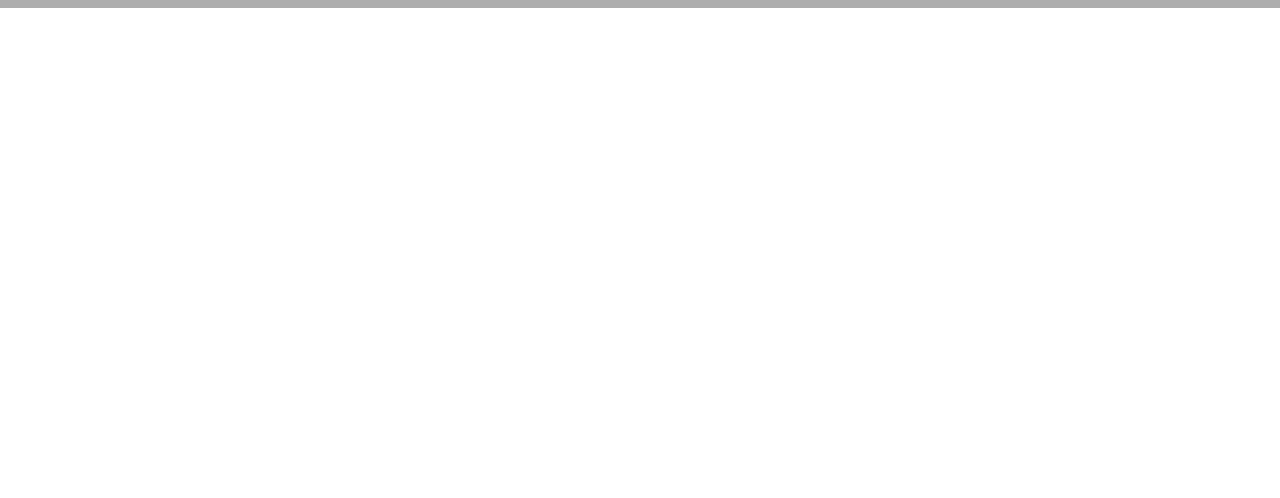
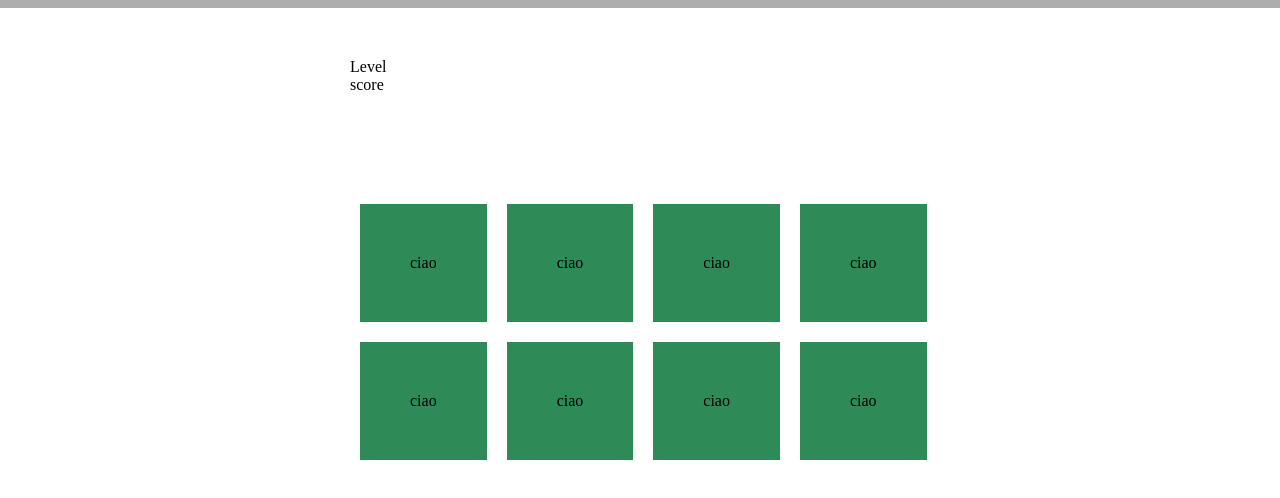
Before and after one commit to RiccardoBurderiAG/memory_mario, a plain HTML site: page game.html in a window 1280 px wide. Shown: the part 52-550 px from the top of the page. Drawn offline with Linux system fonts and the light colour scheme.

Commit message:
Init Game page structure

```diff
--- /dev/null
+++ b/game.css
@@ -0,0 +1,14 @@
+/* Game Section */
+.cardGame{
+    display: grid;
+    grid-template-columns: auto auto auto auto;
+    justify-content: space-around;
+    margin-top: 100px;
+}
+
+.card{
+    background-color: seagreen;
+    max-width: 200px; /* dipende dalle dimesioni del contenuto */
+    margin:10px;
+    padding: 50px;
+}
--- a/game.html
+++ b/game.html
@@ -3,7 +3,9 @@
 <head>
     <meta charset="UTF-8">
     <meta name="viewport" content="width=device-width, initial-scale=1.0">
+    <link rel="stylesheet" href="game.css">
     <link rel="stylesheet" href="index.css">
+
     <script src="game.js"></script>
     <title>Game Page</title>
 </head>
@@ -11,5 +13,23 @@
     <div class="navbar">
         <img id="logo" src="https://upload.wikimedia.org/wikipedia/commons/7/70/Gulf_logo.png" alt="">
     </div>
+    <div class="container">
+        <div class="title">
+            <div>Level</div>
+            <div>score</div>
+        </div>
+        <!-- Game Section -->
+        <!-- the number of card depends on localStorage -->
+        <div class="cardGame">
+            <div class="card">ciao</div>
+            <div class="card">ciao</div>
+            <div class="card">ciao</div>
+            <div class="card">ciao</div>
+            <div class="card">ciao</div>
+            <div class="card">ciao</div>
+            <div class="card">ciao</div>
+            <div class="card">ciao</div>
+        </div>
+    </div>
 </body>
 </html>
```
